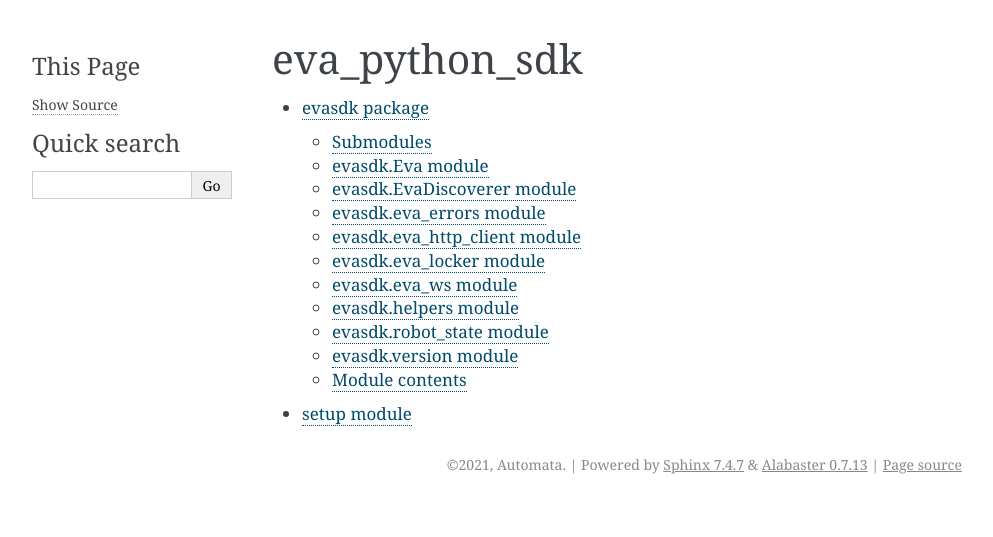
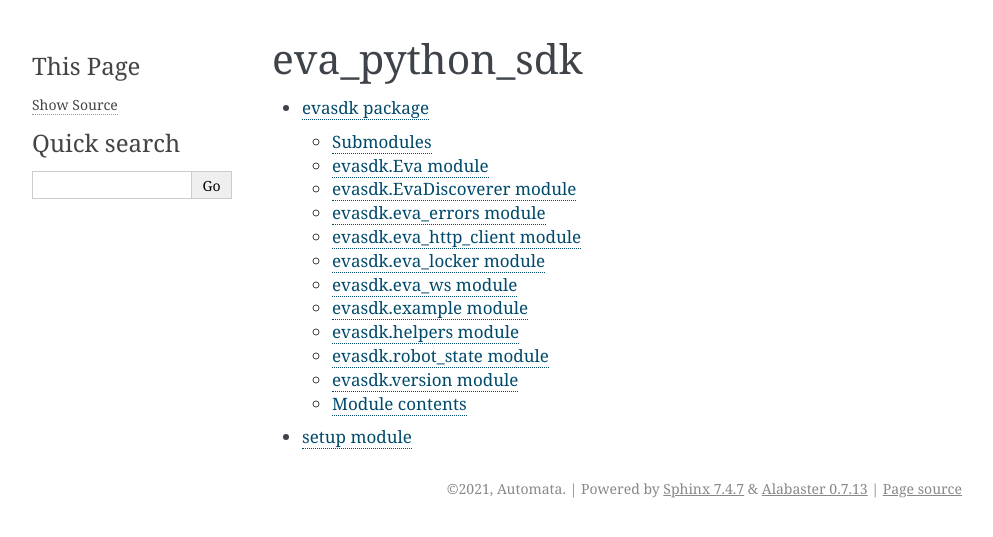
Before and after one commit to automata-tech/eva_python_sdk, a Sphinx documentation site: the page built from docs/modules.rst, in a window 1280 px wide. Shown: the top 537 px of the page, without its empty margins (148-1141 px from the left). Built offline with Sphinx 7.4.7, drawn with Linux system fonts in a browser that asks for light colours.

Commit message:
updating documentation

```diff
--- a/docs/evasdk.rst
+++ b/docs/evasdk.rst
@@ -52,6 +52,14 @@ evasdk.eva\_ws module
    :undoc-members:
    :show-inheritance:
 
+evasdk.example module
+---------------------
+
+.. automodule:: evasdk.example
+   :members:
+   :undoc-members:
+   :show-inheritance:
+
 evasdk.helpers module
 ---------------------
 
```
